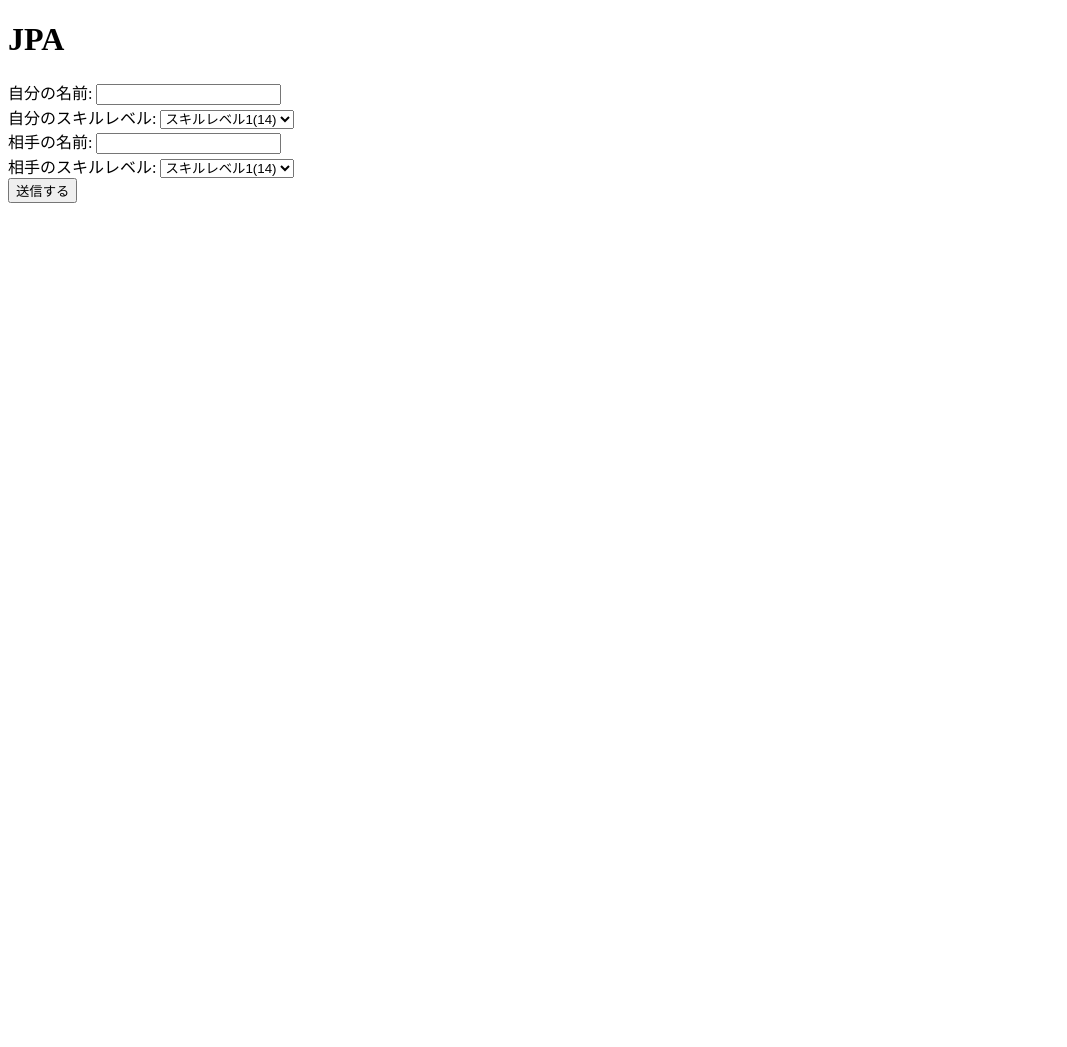
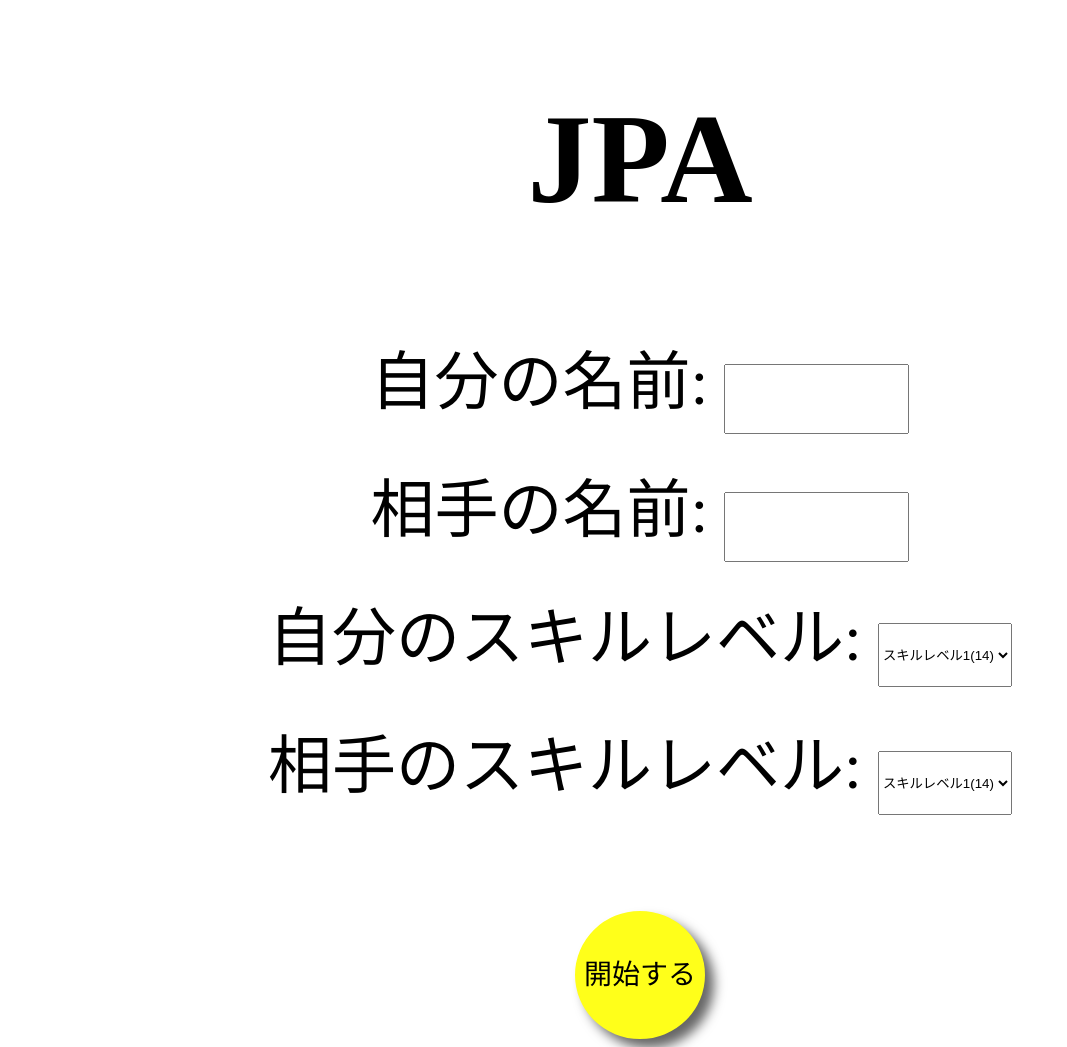
Before and after one commit to JunJon09/billiard, a Flask app: page /jpa in a window 1280 px wide. Shown: the whole page, without its empty margins (0-1067 px from the left). Before the commit the page ends 203 px from the top, so only its background shows below. Run offline with Flask 2, Linux system fonts and the light colour scheme.

Commit message:
jpa_login_formのcssが完了

```diff
--- /dev/null
+++ b/static/style_jpa_form.css
@@ -0,0 +1,36 @@
+/* jpaのログインフォームのCSS全てに適応させてる */
+body{
+  text-align: center;
+  font-size: 5vw; /* ５vwはその画面のサイズ５%ってこと*/
+}
+/* formの適応 */
+form{
+  margin-top: 50px;
+  line-height: 10vw;
+}
+form input[type='text']{
+  height: 5vw;
+}
+form .skil{
+  height: 5vw;
+}
+form input[type='submit']{
+  margin-top:80px;
+  display       : inline-block;
+  border-radius : 50%;          /* 角丸       */
+  font-size     : 21pt;        /* 文字サイズ */
+  text-align    : center;      /* 文字位置   */
+  cursor        : pointer;     /* カーソル   */
+  padding       : 48px 7px;   /* 余白       */
+  background    : #ffff1a;     /* 背景色     */
+  color         : #000000;     /* 文字色     */
+  line-height   : 1em;         /* 1行の高さ  */
+  transition    : .3s;         /* なめらか変化 */
+  box-shadow    : 9px 9px 12px #666666;  /* 影の設定 */
+  border        : 2px solid #ffff1a;    /* 枠の指定 */
+}
+form input[type='submit']:hover {
+  box-shadow    : none;        /* カーソル時の影消去 */
+  color         : #ffff1a;     /* 背景色     */
+  background    : #000000;     /* 文字色     */
+}
--- a/templates/jpa-form.html
+++ b/templates/jpa-form.html
@@ -4,14 +4,16 @@
   <meta charset="UTF-8">
   <meta http-equiv="X-UA-Compatible" content="IE=edge">
   <meta name="viewport" content="width=device-width, initial-scale=1.0">
-  <title>Document</title>
+  <title>ログインフォーム</title>
+  <link rel="stylesheet" href="../static/style_jpa_form.css">
 </head>
 <body>
   <h1>JPA</h1>
   <form action="/jpa" method="POST" enctype="multipart/form-data">
     自分の名前: <input type="text" name="myName" required><br>
+    相手の名前: <input type="text" name="yourName" required><br>
     自分のスキルレベル:
-    <select name="mySkillLevel" id="mySkill">
+    <select name="mySkillLevel" id="mySkill" class="skil">
       <option value="1(14)">スキルレベル1(14)</option>
       <option value="2(19)">スキルレベル2(19)</option>
       <option value="3(25)">スキルレベル3(25)</option>
@@ -23,10 +25,8 @@
       <option value="9(75)">スキルレベル9(75)</option>
     </select>
     <br>
-
-    相手の名前: <input type="text" name="yourName" required><br>
     相手のスキルレベル:
-    <select name="yourSkillLevel" id="mySkill" required>
+    <select name="yourSkillLevel" id="mySkill" class="skil">
       <option value="1(14)">スキルレベル1(14)</option>
       <option value="2(19)">スキルレベル2(19)</option>
       <option value="3(25)">スキルレベル3(25)</option>
@@ -38,7 +38,7 @@
       <option value="9(75)">スキルレベル9(75)</option>
     </select>
     <br>
-    <input type="submit" value="送信する">
+    <input type="submit" value="開始する">
   </form>
 </body>
 </html>
```
